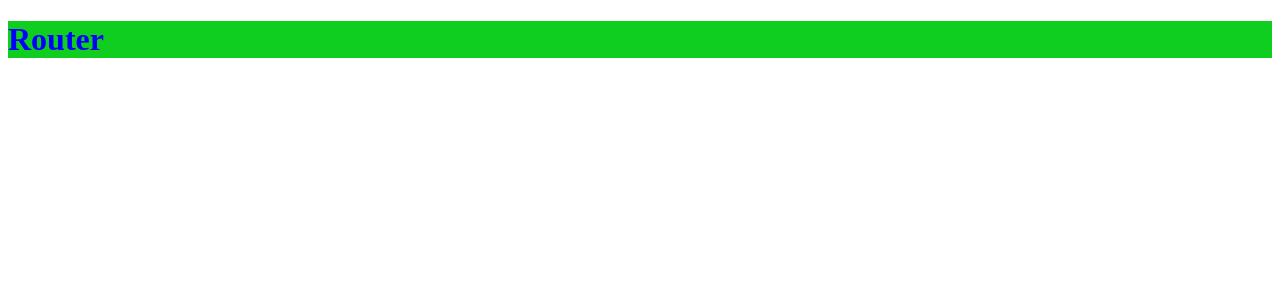
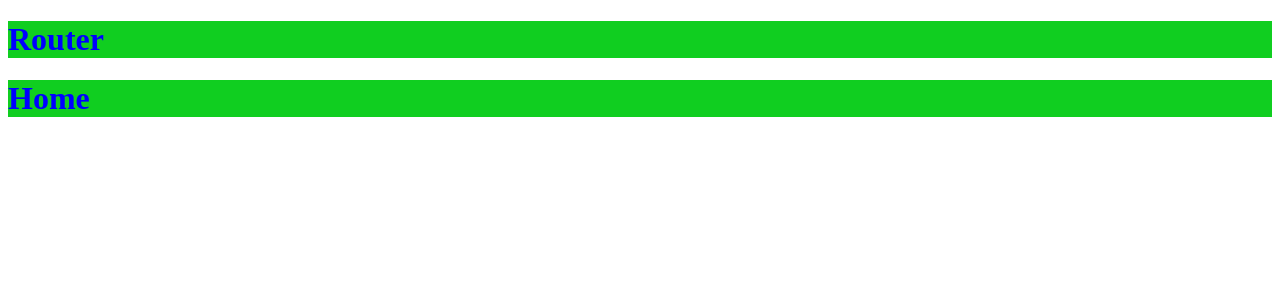
Before and after one commit to Malanlast/placement-react-practice, a React (Vite) app in the folder phase4_router/: page / in a window 1280 px wide. Shown: the top 300 px of the page. Built offline with nearby package versions, Linux system fonts and the light colour scheme.

Commit message:
add routes

```diff
--- a/phase4_router/src/App.jsx
+++ b/phase4_router/src/App.jsx
@@ -1,8 +1,17 @@
  import './App.css';
+ import shio from "./pages/shio.jsx";
+ import alia from "./pages/alia.jsx";
+ import profile from "./pages/profile.jsx";
+ import NotFound from "./pages/NotFound.jsx";
+ import Home from "./pages/Home.jsx";
+import { Route, Routes } from 'react-router-dom';
  function App() {
   return (
     <>
       <h1>Router</h1>
+      <Routes>
+        <Route path="/" element={<Home/>}/>
+      </Routes>
     </>
   )
 }
--- a/phase4_router/src/main.jsx
+++ b/phase4_router/src/main.jsx
@@ -1,9 +1,12 @@
 import { StrictMode } from 'react'
 import { createRoot } from 'react-dom/client'
+import {BrowserRouter} from "react-router-dom"
 import App from './App.jsx'
 
 createRoot(document.getElementById('root')).render(
   <StrictMode>
+  <BrowserRouter>
     <App />
+    </BrowserRouter>
   </StrictMode>,
 )
--- /dev/null
+++ b/phase4_router/src/pages/Home.jsx
@@ -0,0 +1,9 @@
+ function Home() {
+	return (
+		<>
+			<h1>Home</h1>
+		</>
+	)
+};
+
+export default Home;
--- /dev/null
+++ b/phase4_router/src/pages/NotFound.jsx
@@ -0,0 +1,9 @@
+function NotFound(){
+	return(
+		<>
+			<h1>Page not found</h1>
+		</>
+	)
+};
+
+export default NotFound;
```
